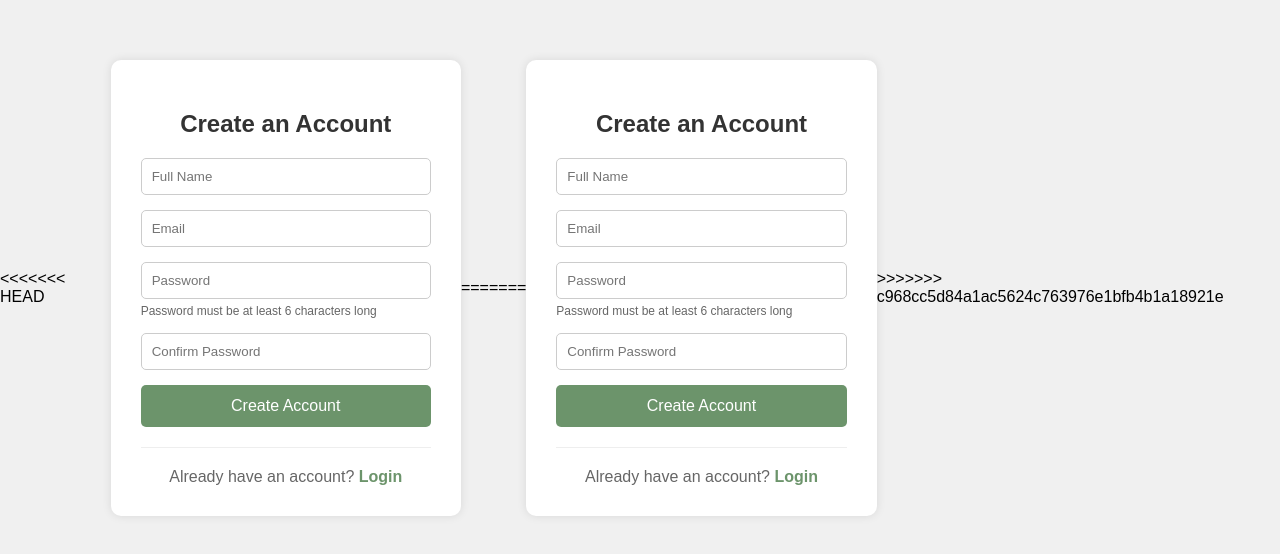
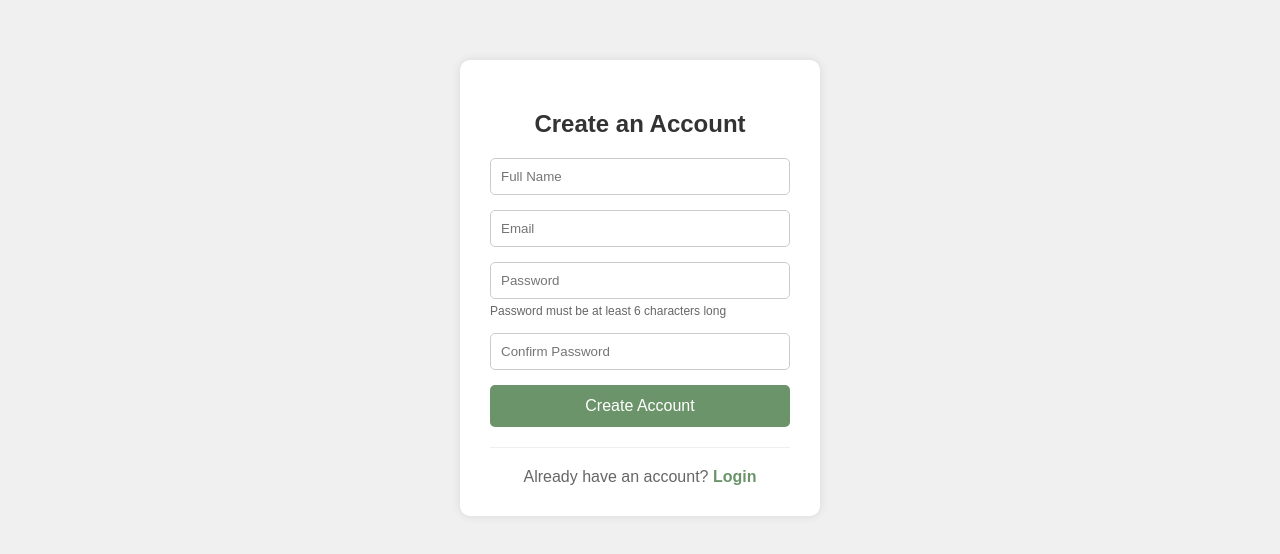
Before and after one commit to h-eweada/final_project, a plain HTML site: page frontend/signup.html in a window 1280 px wide. Shown: the part 112-666 px from the top of the page. Drawn offline with Linux system fonts and the light colour scheme.

Commit message:
Clean up signup.html by removing old code
Removed old signup form HTML and JavaScript code.

```diff
--- a/frontend/signup.html
+++ b/frontend/signup.html
@@ -1,4 +1,4 @@
-<<<<<<< HEAD
+
 <!DOCTYPE html>
 <html lang="en">
 <head>
@@ -167,167 +167,3 @@
   </script>
 </body>
 </html>
-=======
-<!DOCTYPE html>
-<html lang="en">
-<head>
-  <meta charset="UTF-8">
-  <meta name="viewport" content="width=device-width, initial-scale=1.0">
-  <title>Sign Up</title>
-  <style>
-    body {
-      font-family: Arial, sans-serif;
-      background-color: #f0f0f0;
-      display: flex;
-      justify-content: center;
-      align-items: center;
-      height: 100vh;
-      margin: 0;
-    }
-    .signup-box {
-      background-color: white;
-      padding: 30px;
-      border-radius: 10px;
-      box-shadow: 0 0 10px rgba(0,0,0,0.1);
-      width: 300px;
-    }
-    h2 {
-      text-align: center;
-      margin-bottom: 20px;
-      color: #333;
-    }
-    input {
-      width: 100%;
-      padding: 10px;
-      margin-bottom: 15px;
-      border: 1px solid #ccc;
-      border-radius: 5px;
-      box-sizing: border-box;
-    }
-    button {
-      width: 100%;
-      padding: 12px;
-      background-color: #6c946b;
-      color: white;
-      border: none;
-      border-radius: 5px;
-      cursor: pointer;
-      font-size: 16px;
-      transition: background-color 0.3s;
-    }
-    button:hover {
-      background-color: #557a55;
-    }
-    .login-link {
-      text-align: center;
-      margin-top: 20px;
-      padding-top: 20px;
-      border-top: 1px solid #eee;
-    }
-    .login-link p {
-      color: #666;
-      margin: 0;
-    }
-    .login-link a {
-      color: #6c946b;
-      text-decoration: none;
-      font-weight: bold;
-    }
-    .login-link a:hover {
-      text-decoration: underline;
-    }
-    .error-message {
-      color: #e74c3c;
-      text-align: center;
-      margin-bottom: 15px;
-      display: none;
-    }
-    .password-requirements {
-      font-size: 12px;
-      color: #666;
-      margin-top: -10px;
-      margin-bottom: 15px;
-    }
-  </style>
-</head>
-<body>
-  <div class="signup-box">
-    <h2>Create an Account</h2>
-    <div id="error-message" class="error-message"></div>
-    <input type="text" id="signup-name" placeholder="Full Name" required>
-    <input type="email" id="signup-email" placeholder="Email" required>
-    <input type="password" id="signup-password" placeholder="Password" required>
-    <div class="password-requirements">
-      Password must be at least 6 characters long
-    </div>
-    <input type="password" id="signup-confirm-password" placeholder="Confirm Password" required>
-    <button onclick="handleSignup()">Create Account</button>
-    <div class="login-link">
-      <p>Already have an account? <a href="login.html">Login</a></p>
-    </div>
-  </div>
-
-  <script>
-    function showError(message) {
-      const errorDiv = document.getElementById('error-message');
-      errorDiv.textContent = message;
-      errorDiv.style.display = 'block';
-      setTimeout(() => {
-        errorDiv.style.display = 'none';
-      }, 3000);
-    }
-
-    function validateEmail(email) {
-      const re = /^[^\s@]+@[^\s@]+\.[^\s@]+$/;
-      return re.test(email);
-    }
-
-    function handleSignup() {
-      const name = document.getElementById('signup-name').value.trim();
-      const email = document.getElementById('signup-email').value.trim();
-      const password = document.getElementById('signup-password').value;
-      const confirmPassword = document.getElementById('signup-confirm-password').value;
-
-      if (!name  !email  !password || !confirmPassword) {
-        showError('Please fill in all fields');
-        return;
-      }
-
-      if (!validateEmail(email)) {
-        showError('Please enter a valid email address');
-        return;
-      }
-
-      if (password.length < 6) {
-        showError('Password must be at least 6 characters long');
-        return;
-      }
-
-      if (password !== confirmPassword) {
-        showError('Passwords do not match');
-        return;
-      }
-
-      const user = {
-        name,
-        email,
-        password
-      };
-
-      // Save redirect URL before going to login page
-      const redirect = localStorage.getItem('redirectAfterLogin');
-
-      localStorage.setItem('user', JSON.stringify(user));
-      window.location.href = 'login.html';
-    }
-    // Handle Enter key press
-    document.addEventListener('keypress', function(e) {
-      if (e.key === 'Enter') {
-        handleSignup();
-      }
-    });
-  </script>
-<script src="js/script.js"></script>
-</body>
-</html>
->>>>>>> c968cc5d84a1ac5624c763976e1bfb4b1a18921e
```
